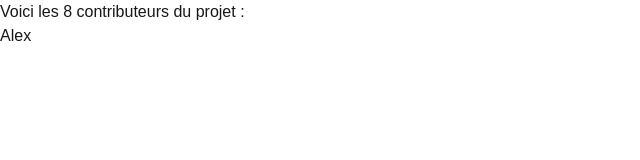
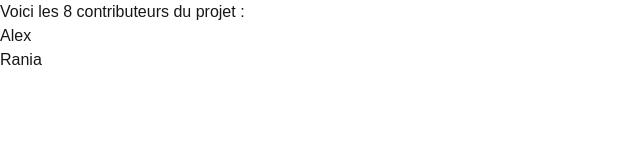
Before and after one commit to raphaelgabbay/cours-git-6, a Next.js app: page / in a window 1280 px wide. Shown: the top 160 px of the page, without its empty margins (0-640 px from the left). Built offline with nearby package versions, Linux system fonts and the light colour scheme.

Commit message:
Modif par Rania

```diff
--- a/src/app/page.js
+++ b/src/app/page.js
@@ -4,6 +4,7 @@ export default function Home() {
       Voici les 8 contributeurs du projet :
       <ol>
         <li>Alex</li>
+        <li>Rania</li>
       </ol>
     </div>
   );
```
